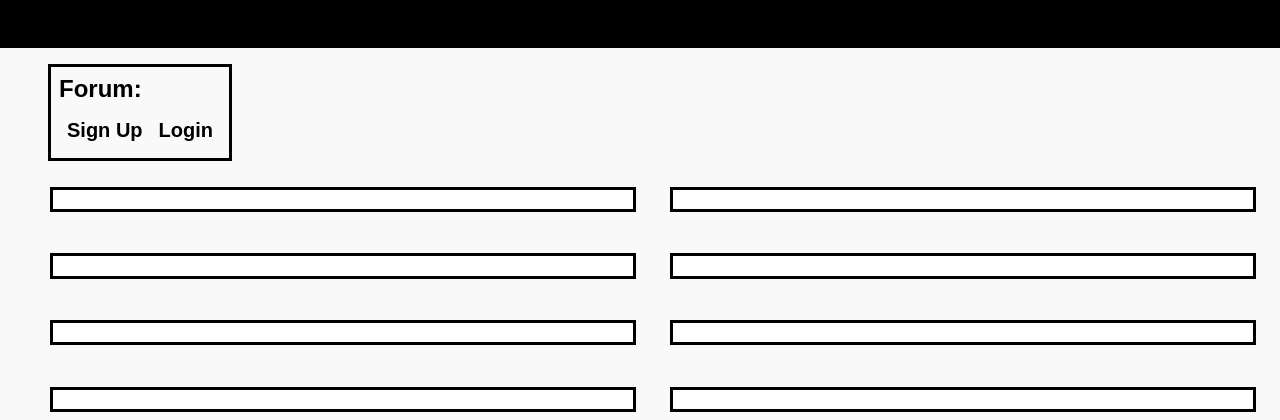
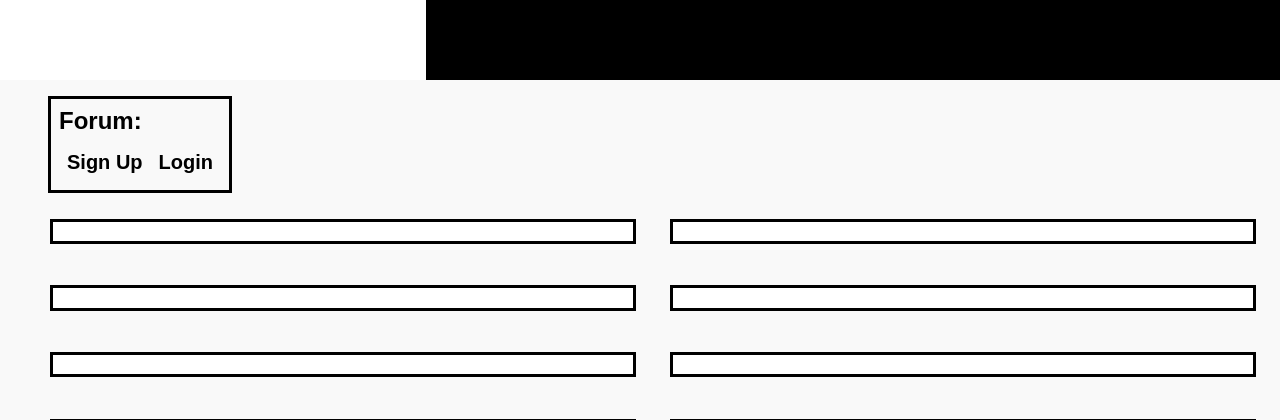
Before and after one commit to sniper3141/physicsForum, a PHP site: page /Unit1.php in a window 1280 px wide. Shown: the top 420 px of the page. Run offline with PHP 8.4, Linux system fonts and the light colour scheme.

Commit message:
Minor fixes to the nav bar

```diff
--- a/Unit1.php
+++ b/Unit1.php
@@ -29,11 +29,14 @@
         #navWrapper{
             display: grid;
             /* justify-content: space-around; */
-            grid-template-columns: 33.3% 33.3% 33.3%;
+            grid-template-columns: 33.3% 33.3% 33.4%;
             align-items: center;
+            /* justify-content: center; */
             background-color: black;
             margin-bottom: 1rem;
             margin-top: 0;
+            margin-left: 0;
+            padding-left: 0;
             position: sticky;
             top: 0;
             z-index: 5;
@@ -42,7 +45,10 @@
             color: white;
             font-family: Arial, Helvetica, sans-serif;
             list-style-type: none;
-            padding: 1.5rem;
+            align-items: center;
+            justify-content: center;
+            /* padding: 1.5rem; */
+            height: 5rem;
             padding-right: 5rem;
             padding-left: 5rem;
             margin: 0;
@@ -273,6 +279,9 @@
             }
             else if (localStorage.getItem("storedVar") == "Particles"){
                 document.querySelector("#ParticlesNav").classList.add("underline");
+                document.querySelector("#GravitationNav").innerText = "Unit 1 - Gravitation and motion";
+                document.querySelector("#ParticlesNav").innerText = "Unit 2 - Particles and Waves";
+                document.querySelector("#ElectroNav").innerText = "Unit 3 - Electromagnetism";
                 document.querySelector("#img1").src = "Unit 2 Photos/Charges-in-E-Fields.png";
                 document.querySelector("#info1").innerHTML = "Charges in E-Fields and Work Done";
                 document.querySelector("#img2").src = "Unit 2 Photos/Electric-Fields.png";
@@ -314,7 +323,9 @@
             else if (localStorage.getItem("storedVar") == "Electro"){
                 document.querySelector("#ElectroNav").classList.add("underline");
 
-
+                document.querySelector("#GravitationNav").innerText = "Unit 1 - Gravitation and motion";
+                document.querySelector("#ParticlesNav").innerText = "Unit 2 - Particles and Waves";
+                document.querySelector("#ElectroNav").innerText = "Unit 3 - Electromagnetism";
                 document.querySelector("#img1").src = "Unit 3 Photos/Current-and-Voltage.png";
                 document.querySelector("#info1").innerHTML = "AC, DC current and Peak, R.M.S Voltage";
                 document.querySelector("#img2").src = "Unit 3 Photos/Internal-Resistance.png";
--- a/css/homeMediaQueries.css
+++ b/css/homeMediaQueries.css
@@ -4,8 +4,8 @@
     } */
 
     #logo{
-        top: 8rem;
-        left: 20rem;
+        top: 2rem;
+        left: 13.5rem;
     }
     #logoText1{
         left: 48.5rem;
--- a/home.php
+++ b/home.php
@@ -4,16 +4,14 @@
     <meta charset="UTF-8">
     <meta http-equiv="X-UA-Compatible" content="IE=edge">
     <meta name="viewport" content="width=device-width, initial-scale=1.0">
-    <link rel="stylesheet" href="css/home.css">
+    <link rel="stylesheet" href="css/home2.css">
     <link rel="stylesheet" href="css/homeMediaQueries.css">
     <title>ESMS Physics Hub</title>
 </head>
 <body>
     <div class="mainWrapper">
         <div class="wrapper">
-            <img src="Logo.png" alt="logo" id="logo">
-            <h2 id="logoText1">hysics</h2>
-            <h2 id="logoText2">ome</h2>
+            <img src="Logo2.0.jpg" alt="logo" id="logo">
 
             <div id="navWrapper">
                 <ul id="navUl">
```
Also changed, not shown: css/home2.css (renamed from css/home.css, +4 -3 lines).
